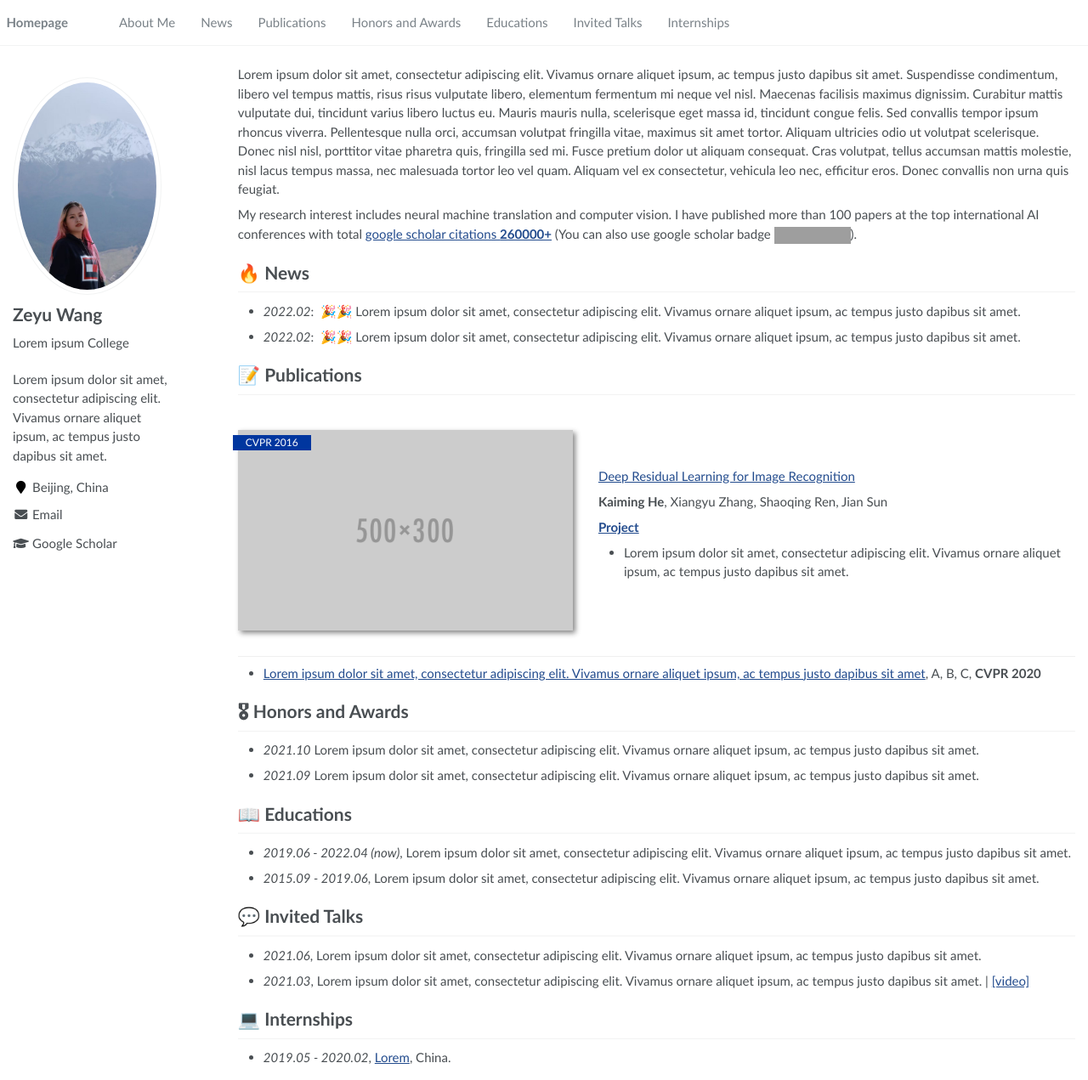
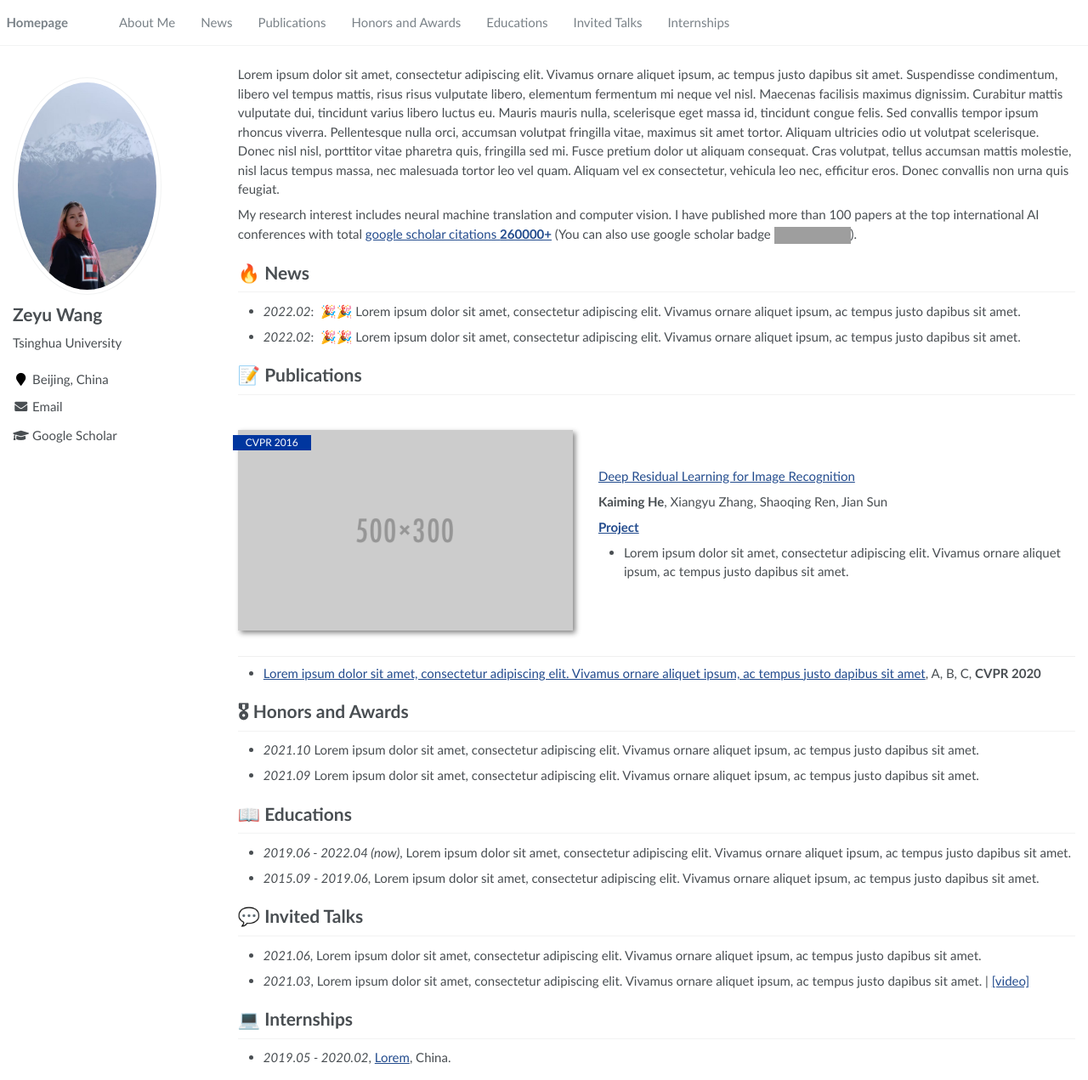
Before and after one commit to Sky-Wang326/Sky-Wang326.github.io, a Jekyll site: the page built from _pages/about.md, in a window 1280 px wide and 1271 px high. Shown: the whole window at 85% size. Built offline with Jekyll 4.4.1, drawn with Linux system fonts in a browser that asks for light colours; grey boxes are pictures that could not be loaded.

Commit message:
new page

```diff
--- a/_config.yml
+++ b/_config.yml
@@ -7,9 +7,9 @@
 
 # Site Settings
 title                    : "Zeyu Wang"
-description              : "Lorem ipsum dolor sit amet, consectetur adipiscing elit. Vivamus ornare aliquet ipsum, ac tempus justo dapibus sit amet. "
-repository               : "RayeRen/acad-homepage.github.io"
-google_scholar_stats_use_cdn : true
+description              :
+repository               :
+google_scholar_stats_use_cdn : false
 
 # google analytics
 google_analytics_id      :  # get google_analytics_id from https://analytics.google.com/analytics/
@@ -23,12 +23,12 @@ baidu_site_verification  :  # get baidu_site_verification from https://ziyuan.ba
 author:
   name             : "Zeyu Wang"
   avatar           : "images/avatar.jpg"
-  bio              : "Lorem ipsum College"
+  bio              : "Tsinghua University"
   location         : "Beijing, China"
   employer         :
   pubmed           :
-  googlescholar    : "https://scholar.google.com/citations?user=YOUR_GOOGLE_SCHOLAR_ID"
-  email            : "Lorem@ipsum.com"
+  googlescholar    : "https://scholar.google.com/citations?user=JU4BKhcAAAAJ"
+  email            : "wang-zy23@mails.tsinghua.edu.cn"
   researchgate     :  # e.g., "https://www.researchgate.net/profile/yourprofile"
   uri              :
   bitbucket        :
```
